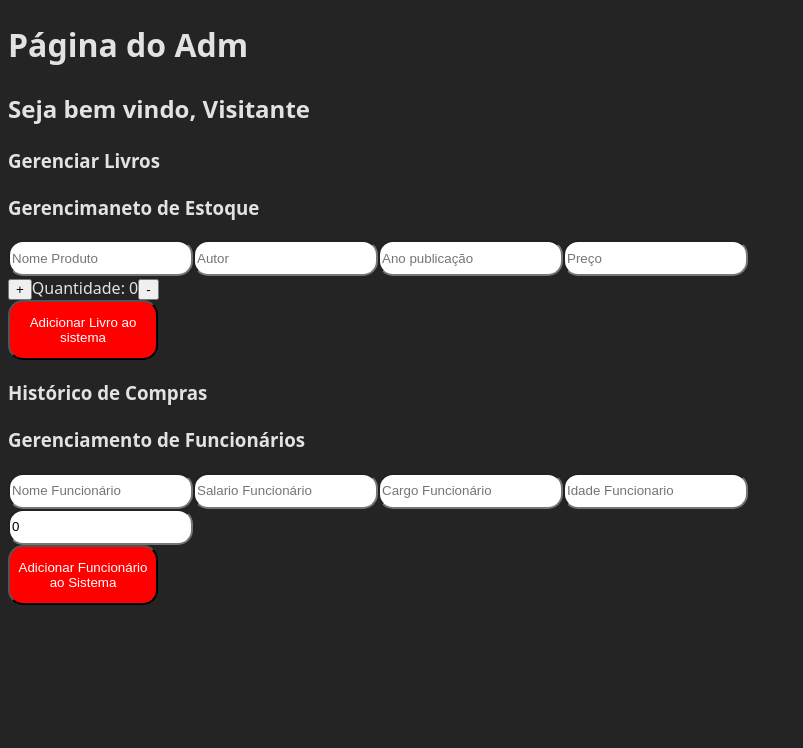
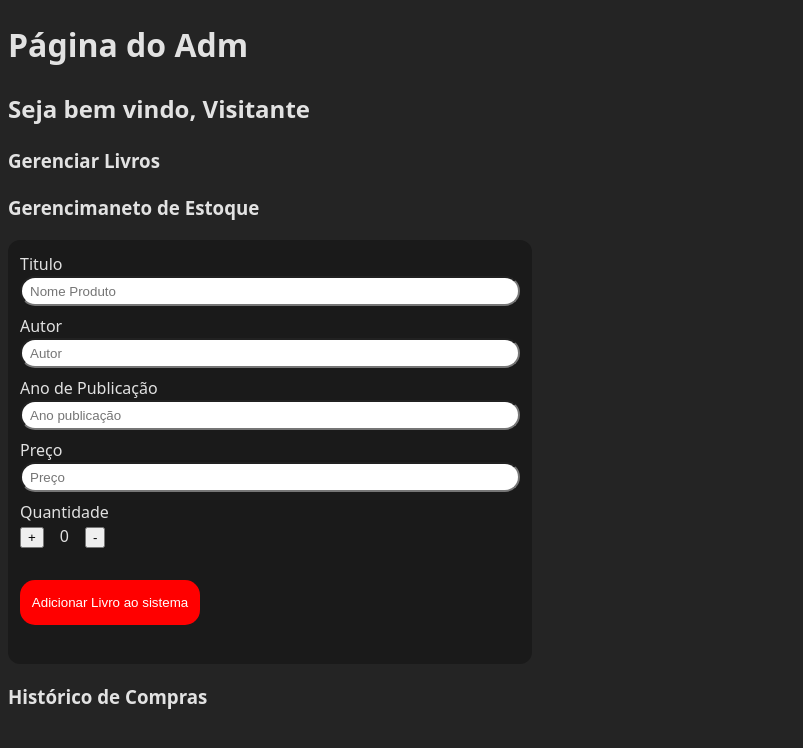
Before and after one commit to GuilhermeAyala/Livraria, a React (Vite) app: page /admin in a window 1280 px wide. Shown: the top 748 px of the page, without its empty margins (0-803 px from the left). Built offline with nearby package versions, Linux system fonts and the light colour scheme.

Commit message:
Modificação AdminView
Melhora do formulário

```diff
--- a/src/components/AdminView.tsx
+++ b/src/components/AdminView.tsx
@@ -1,6 +1,5 @@
 import React, {useState} from "react";
 import { AdicionarLivros, Books } from "../data/books";
-import { adicionarFuncionario  } from "../data/adm";
 //import { Admin } from "../data/adm";
 
 type Produto = {
@@ -9,14 +8,6 @@ type Produto = {
     autor: string;
     ano: number;
     quantidade: number;
-}
-
-type Funcionario = {
-    name: string,
-    salario: number,
-    cargo: string,
-    idade: number,
-    totalDeVendas: number,
 }
 
 function AdminInterface(){
@@ -28,13 +19,6 @@ function AdminInterface(){
     let [ano, setAno] = useState<string>('');
     let [quantidade, setQuantidade] = useState<number>(0);
     let [jsonDados, setJsonDados] = useState<Produto | null>(null);
-
-    let [name, setName] = useState<string>('');
-    let [salario, setSalario] = useState<number>();
-    let [cargo, setCargo] = useState<string>('');
-    let [idade, setIdade] = useState<number>();
-    let [totalDeVendas, setTotalDeVendas] = useState<number>(0);
-    let [jsonInfo, setJsonInfo] = useState<Funcionario | null>(null);
 
     const handleSubmit = (e:any) => {
         e.preventDefault();
@@ -48,28 +32,6 @@ function AdminInterface(){
         };
     setJsonDados(novoProduto);
 
-    };
-
-    const CadastroFuncionario = async (e:any) => {
-        e.preventDefault();
-
-        const novoFuncionario: Funcionario = {
-            name,
-            salario: Number(salario),
-            cargo,
-            idade: Number(idade),
-            totalDeVendas: Number(),
-        };
-
-        setJsonInfo(novoFuncionario);
-
-        try{
-            await adicionarFuncionario(novoFuncionario);
-            console.log("Funcionario cadastrado com sucesso");
-        }
-        catch(erro){
-            console.error("Erro ao cadastrar funcionario", erro);
-        }
     };
 
     const IncrementQtd = () => {
@@ -96,60 +58,76 @@ function AdminInterface(){
         }
     };
 
-    const AddFuncionarioAoSistema = async () => {
-        if(jsonInfo){
-            try {
-                await adicionarFuncionario(jsonInfo);
-                console.log("Funcionario enviado com sucesso")
-            }
-            catch(erro){
-                console.error("Erro no envio do formulário", erro);
-            }
-        }
-    }
-
     return(//pd virar json pro BD, além da parte react
         <div>
             <h3>Gerenciar Livros</h3>
             <h3>Gerencimaneto de Estoque</h3>
-            <form onSubmit={handleSubmit}>
-                <input type="text" value={produto} placeholder="Nome Produto"
-                onChange={(e) => setProduto(e.target.value)} style={{height: 30, borderRadius: 15}}></input>
+            <div style={{ backgroundColor: "#1a1a1a", width: 500, height: 400, padding: 12, borderRadius: 12 }}>
+        <form onSubmit={handleSubmit}>
+          <label>Titulo</label>
+          <br />
+          <input
+            type="text"
+            value={produto}
+            placeholder="Nome Produto"
+            onChange={(e) => setProduto(e.target.value)}
+            style={{ height: 30, borderRadius: 15, width: "100%", marginBottom: 8, padding: 8, boxSizing: "border-box" }}
+          />
 
-                <input type="text" value={autor} placeholder="Autor"
-                onChange={(e) => setAutor(String(e.target.value))} style={{height: 30, borderRadius: 15}}></input>
+          <label>Autor</label>
+          <br />
+          <input
+            type="text"
+            value={autor}
+            placeholder="Autor"
+            onChange={(e) => setAutor(String(e.target.value))}
+            style={{ height: 30, borderRadius: 15, width: "100%", marginBottom: 8, padding: 8, boxSizing: "border-box" }}
+          />
 
-                <input type="number" value={ano} placeholder="Ano publicação"
-                onChange={(e) => setAno(String(e.target.value))} style={{height: 30, borderRadius: 15}}></input>
+          <label>Ano de Publicação</label>
+          <br />
+          <input
+            type="number"
+            value={ano}
+            placeholder="Ano publicação"
+            onChange={(e) => setAno(String(e.target.value))}
+            style={{ height: 30, borderRadius: 15, width: "100%", marginRight: "4%", marginBottom: 8, padding: 8, boxSizing: "border-box" }}
+          />
+          <br />
 
-                <input type="number" value={price} placeholder="Preço"
-                onChange={(e) => setPrice(String(e.target.value))} style={{height: 30, borderRadius: 15}}></input><br />
+          <label>Preço</label>
+          <br />
+          <input
+            type="number"
+            value={price}
+            placeholder="Preço"
+            onChange={(e) => setPrice(String(e.target.value))}
+            style={{ height: 30, borderRadius: 15, width: "100%", marginBottom: 8, padding: 8, boxSizing: "border-box" }}
+          />
+          <br />
 
-                <button onClick={IncrementQtd}>+</button>Quantidade: {count}<button onClick={DecrementQtd}>-</button><br />
-                <button onClick={AddLivroAoSistema}
-                style={{width: 150, height: 60, borderRadius: 15, backgroundColor: "red", color: "white"}}>Adicionar Livro ao sistema</button>
+          <label>Quantidade</label>
+          <br />
+          <div style={{ marginBottom: 8 }}>
+            <button onClick={IncrementQtd} style={{ marginRight: 8 }}>+</button>
+            <span style={{ margin: "0 8px" }}>{count}</span>
+            <button onClick={DecrementQtd} style={{ marginLeft: 8 }}>-</button>
+          </div>
 
-                {jsonDados && (<pre>{JSON.stringify(jsonDados, null, 2)}</pre>)}
-            </form>
+          <br />
+
+          <button
+            onClick={AddLivroAoSistema}
+            style={{ width: 180, height: 45, borderRadius: 15, backgroundColor: "red", color: "white", border: "none", cursor: "pointer" }}
+          >
+            Adicionar Livro ao sistema
+          </button>
+
+        </form>
+      </div>
 
             <h3>Histórico de Compras</h3>
 
-            <h3>Gerenciamento de Funcionários</h3>
-            <form onSubmit={CadastroFuncionario}>
-                <input type="text" value={name} placeholder="Nome Funcionário"
-                onChange={(e) => setName(e.target.value)} style={{height: 30, borderRadius: 15}}></input>
-                <input type="number" value={salario} placeholder="Salario Funcionário"
-                onChange={(e) => setSalario(Number(e.target.value))} style={{height: 30, borderRadius: 15}}></input>
-                <input type="text" value={cargo} placeholder="Cargo Funcionário"
-                onChange={(e) => setCargo(String(e.target.value))} style={{height: 30, borderRadius: 15}}></input>
-                <input type="number" value={idade} placeholder="Idade Funcionario"
-                onChange={(e) => setIdade(Number(e.target.value))} style={{height: 30, borderRadius: 15}}></input><br />
-                <input type="number" value={totalDeVendas} placeholder="Total de Vendas Funcionario"
-                onChange={(e) => setTotalDeVendas(Number(e.target.value))} style={{height: 30, borderRadius: 15}}></input><br />
-                <button onClick={AddFuncionarioAoSistema}
-                style={{width: 150, height: 60, borderRadius: 15, backgroundColor: "red", color: "white"}}>Adicionar Funcionário ao Sistema</button>
-                {jsonInfo && (<pre>{JSON.stringify(jsonInfo, null, 2)}</pre>)}
-            </form>
         </div>
     );
 }
```
Also changed, not shown: src/data/funcionarios.js (deleted, +0 -44 lines).
